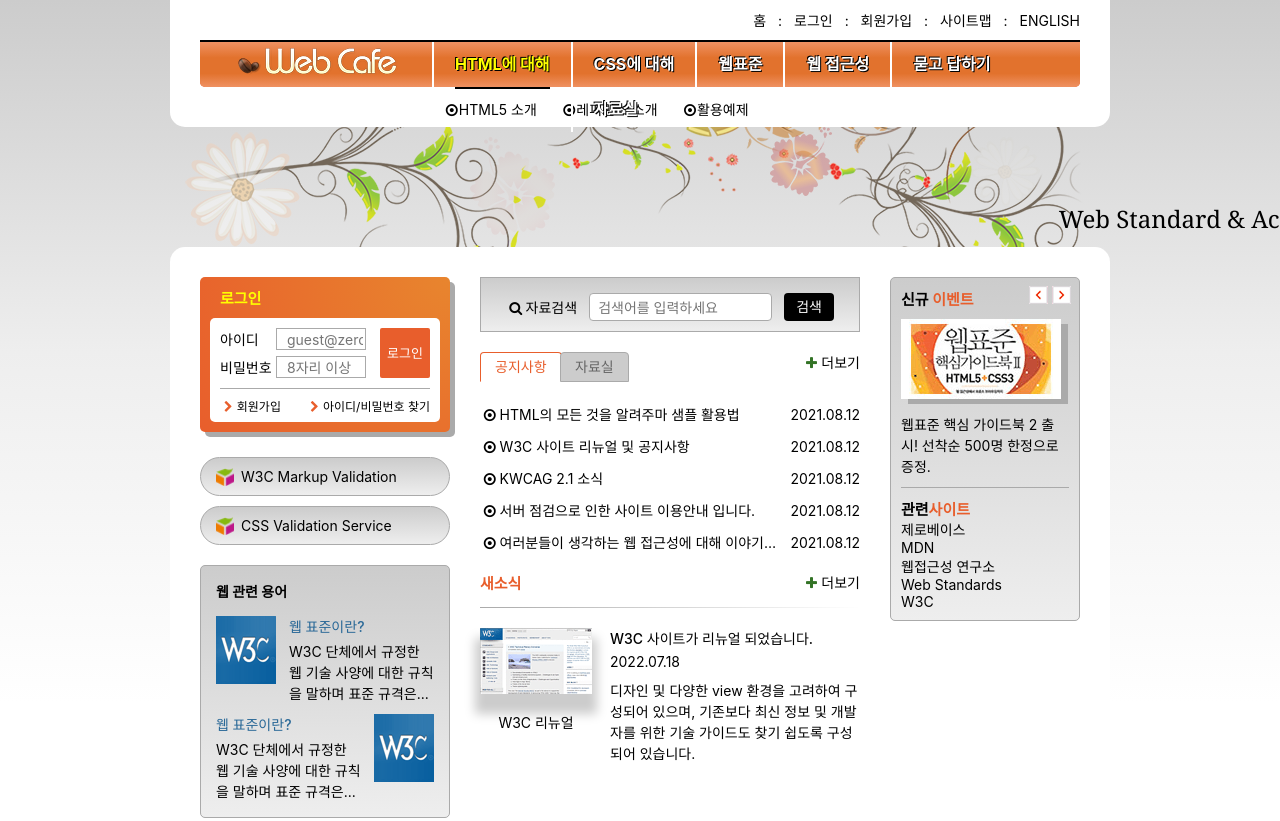
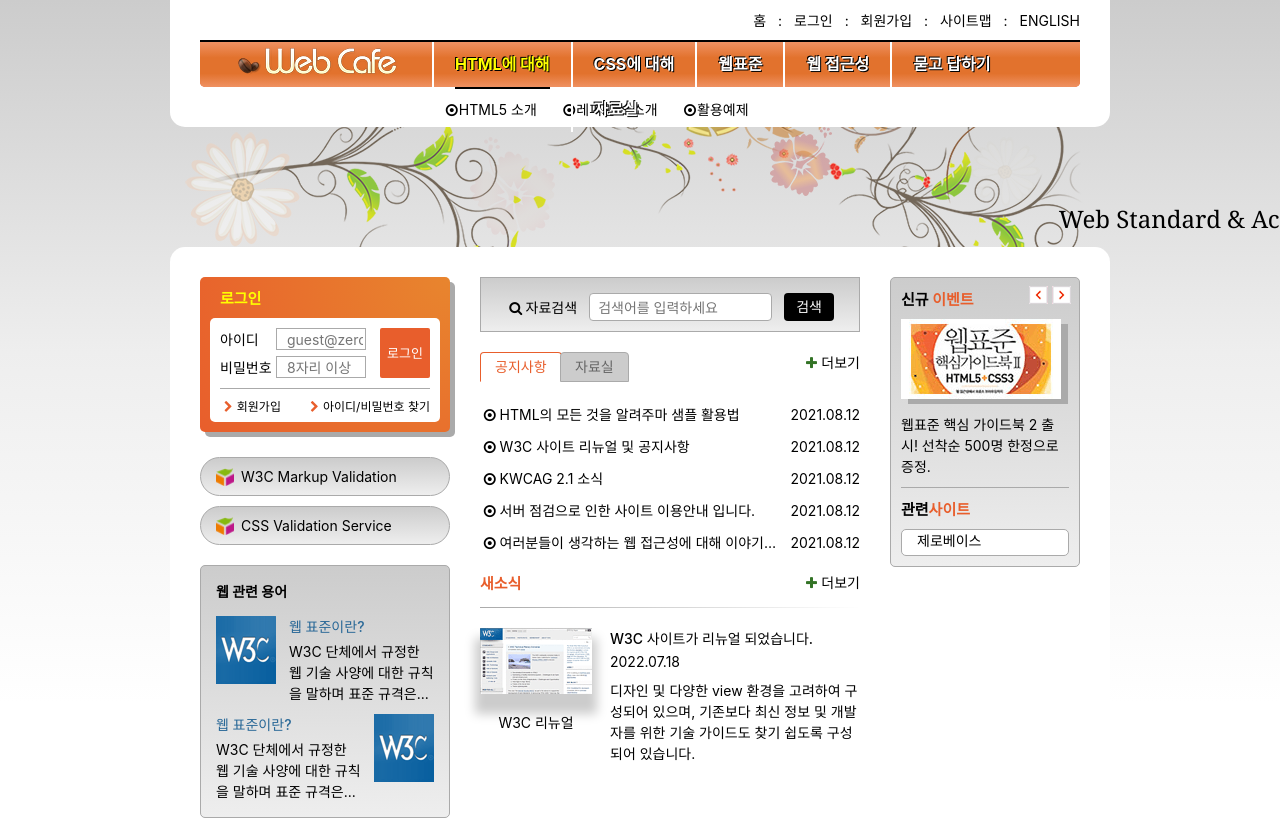
Before and after one commit to leejaelll/zeroConnecTo, a website: page HTML5/index.html in a window 1280 px wide. Shown: the top 821 px of the page. Drawn offline with Linux system fonts and the light colour scheme; a web font is replaced by a local one.

Commit message:
관련 사이트 디자인 완성 - .related-list 영역에 tabindex 속성 추가 - heigh, padding, transition 속성을 사용하여 애니메이션 효과 적용

```diff
--- a/HTML5/css/index.css
+++ b/HTML5/css/index.css
@@ -736,7 +736,7 @@
 }
 
 .event-button-wrapper button:focus {
-    outline-offset: 2px;
+    outline-offset: -2px;
 }
 
 .event-button-next {
@@ -757,12 +757,43 @@
     line-height: 1.5;
 }
 
+/* 관련 사이트 */
 .related {
     margin-top: 10px;
 }
 
+.related-list {
+    margin-top: 10px;
+    background: #fff;
+    border: 1px solid #aaa;
+    border-radius: 5px;
+
+    /* 마우스 올리기 전 상태 */
+    height: 27px;
+    overflow: hidden;
+
+    /* transition: 실행되는 속도, delay time */
+    transition: height 1000ms, padding 1000ms 400ms;
+}
+
+.related-list a {
+    display: block;
+    line-height: 1.5;
+    text-indent: 15px;
+}
+
+.related-list a:focus {
+    outline-offset: -2px;
+}
+
+.related-list:hover,
+.related-list:focus {
+    height: 147px;
+    padding: 10px 0;
+}
+
 .slogan {
-    background: lime;
+    background: rgb(202, 252, 202);
 }
 
 .footer {
--- a/HTML5/index.html
+++ b/HTML5/index.html
@@ -495,7 +495,7 @@
                         <h2 class="related-title">
                             관련<span class="accent-color">사이트</span>
                         </h2>
-                        <ul class="related-list">
+                        <ul class="related-list" tabindex="0">
                             <li><a href="/">제로베이스</a></li>
                             <li><a href="/">MDN</a></li>
                             <li><a href="/">웹접근성 연구소</a></li>
```
